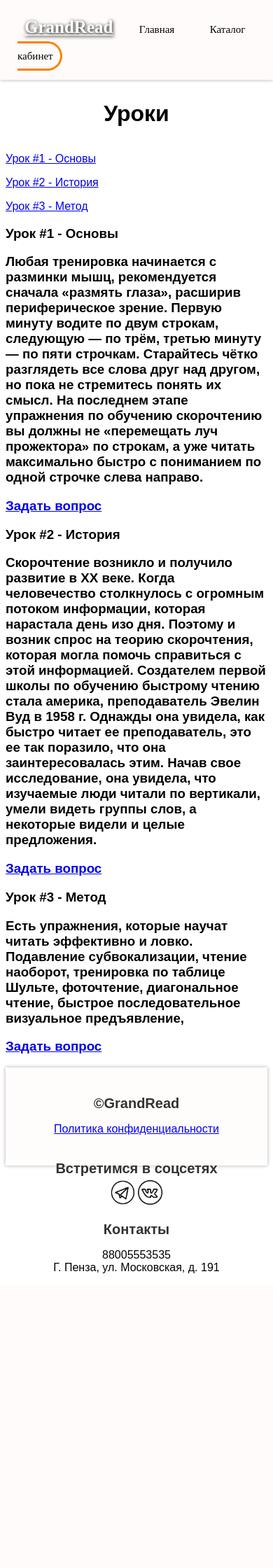
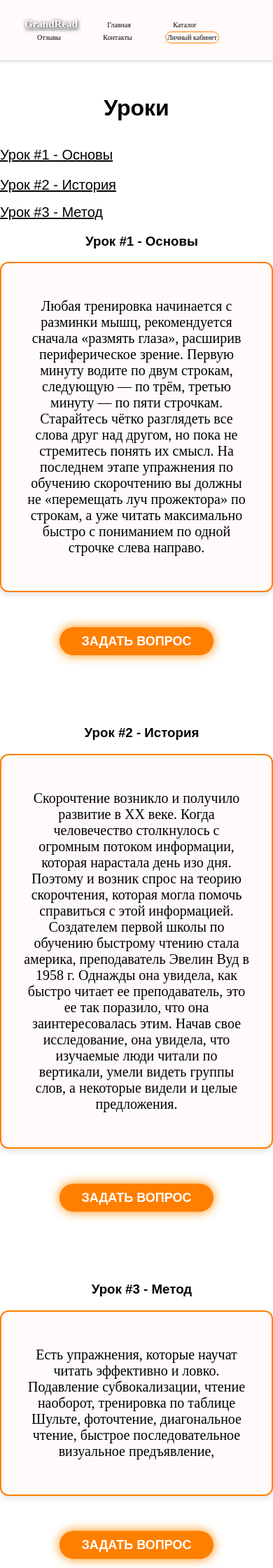
Before and after one commit to Druidell/Skorochtenie, a PHP site: page /course.php in a window 390 px wide. Shown: the top 2240 px of the page at 70% size. Before the commit the page ends 1819 px from the top, so only its background shows below. Run offline with PHP 8.4, Linux system fonts and the light colour scheme; the visitor is signed in with stand-in values (Sample User, id 1).

Commit message:
Обновление Index.css
Обновление для новых страниц

```diff
--- a/Index.css
+++ b/Index.css
@@ -1,16 +1,11 @@
 body {
     font-family: Arial, sans-serif;
     padding-top: 100px;
+    margin: 0;
 }
 div.content {
     max-width: 1280px;
     margin:0 auto;
-}
-
-@media (min-width: 768px) {
-  html {
-    font-size: 16px;
-  }
 }
 
 .title {
@@ -61,18 +56,37 @@
     margin: 10px;
     color: black;
     margin-left: 500px;
+    background: #FFFBFA;
+    border-radius: 100px;
+    border: 3px solid #FF7F00;
+    transition: 0.5s;
+}
+
+@media (min-width: 100px) and (max-width: 1000px) {
+    .sitename {
+        font: 15px Century gothic medium;
+        padding: 10px;
+    }
+
+    .nav-link {
+        padding: 2px;
+        font: 10px Century gothic;
+        margin: 25px;
+        border: 1px solid #FFFBFA;
+    }
+
+    .login-link {
+        padding: 2px;
+        font: 10px Century gothic;
+        margin: 15px;
+        margin-left: 15px;
+        border: 1px solid #FF7F00;
+    }
 }
 
 .nav-link:hover, .nav-link.active {
     color: #CE242B;
     border: 3px solid #FF7F00;
-}
-
-.login-link {
-    background: #FFFBFA;
-    border-radius: 100px;
-    border: 3px solid #FF7F00;
-    transition: 0.5s;
 }
 
 .login-link:hover, .login-link.active {
@@ -691,24 +708,23 @@
 
 .price-form-text {
     color: #a1a7b0;
+    text-align: center;
     font-size: 15px;
     font-weight: 400;
-    line-height: 22.5px
+    line-height: 22.5px;
 }
 
 /*footer*/
 
 footer {
-    position: sticky;
     background: #FFFCFC;
     box-shadow: 0 0 1px white, 0 0 5px #a3a3a3;
     margin-top: 15px;
 }
+
 .border-contain {
     display: grid;
     grid-template-columns: repeat(auto-fit, minmax(300px, 1fr));
-    max-width: 1200px;
-    height: 100px;
     margin: 0 auto;
     padding: 20px;
     text-align: center;
@@ -906,3 +904,122 @@
   0%    {opacity: 0;}
   100%  {opacity: 1;}
 }
+
+/*Аккаунт*/
+
+.account-container {
+    margin-top: 100px;
+    text-align: center;
+    margin-bottom: 50px;
+}
+
+.account-form-input {
+    background-color: #fff;
+    border: 1px solid #000000;
+    background: #fffafa;
+    border-radius: 18px;
+    color: #202020;
+    font-size: 16px;
+    padding: 0px 0 23px;
+    margin:25px auto;
+    width: 550px;
+    height: 165px;
+}
+
+@media (min-width: 100px) and (max-width: 1000px) {
+    .account-form-input {
+        width: 365px;
+        height: 165px;
+    }
+}
+
+.accounttextthree {
+    font: 17px "Century gothic";
+}
+
+.account-catalog-button {
+    margin-top: 15px;
+    text-align: center;
+}
+
+.account-catalog-button a {
+    text-decoration: none;
+}
+
+.logout {
+    padding: 10px;
+    text-decoration: none;
+    font: 15px Century gothic;
+    margin: 10px;
+    color: rgb(0, 0, 0);
+    border-radius: 100px;
+    border: 3px solid #FF7F00;
+    transition: 0.5s;
+    margin-bottom: 100px;
+}
+
+.logout:hover, .logout.active {
+    border-radius: 100px;
+    background-color: #FF7F00;
+    color: white;
+    border: 3px solid #FF7F00;
+}
+
+/*Уроки*/
+
+.catalog-lesson {
+    margin-top: 15px;
+}
+
+.catalog-lesson-text {
+    color: #000;
+    font-size: 20px;
+}
+
+.catalog-form-button {
+    height: 100%;
+    display: flex;
+    align-items: center;
+    justify-content: center;
+    margin-bottom: 25px;
+    margin: 50px 0px 100px 0px;
+}
+
+.catalog-form-button-text {
+    width: 200px;
+    height: 20px;
+    font-size: 18px;
+    text-transform: uppercase;
+    text-decoration: none;
+    text-align: center;
+    color: white;
+    background: #FF7F00;
+    border-radius: 100px;
+    box-shadow: 0px 0px 15px rgba(255, 140, 0);
+    transition: all 0.3s ease-in-out 0s;
+    position: relative;
+    padding: 10px;
+}
+
+.catalog-form-button-text:hover, .catalog-form-button-text:focus {
+    color: #313133;
+    transform: translateY(-6px);
+}
+
+.catalog-lesson-name {
+    margin-left: 15px;
+    text-align: center;
+}
+
+.catalog-lesson-container {
+    background: #FFFBFA;
+    border-radius: 12px;
+    border: 2px solid #FF7F00;
+    padding: 30px;
+    box-shadow: 0 4px 8px rgba(0, 0, 0, 0.1);
+    font: 20px "Century gothic";
+}
+
+.catalog-lesson-description {
+    text-align: center;
+}
```
Also changed, not shown: other parts of Index.css (+13 -28 lines).
